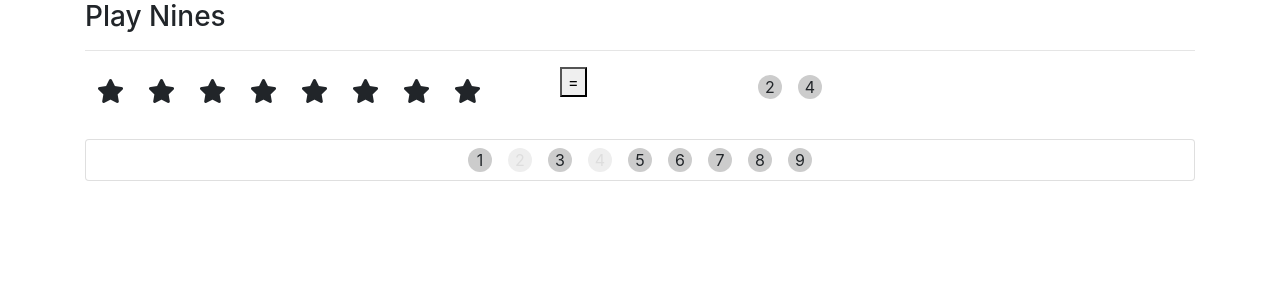
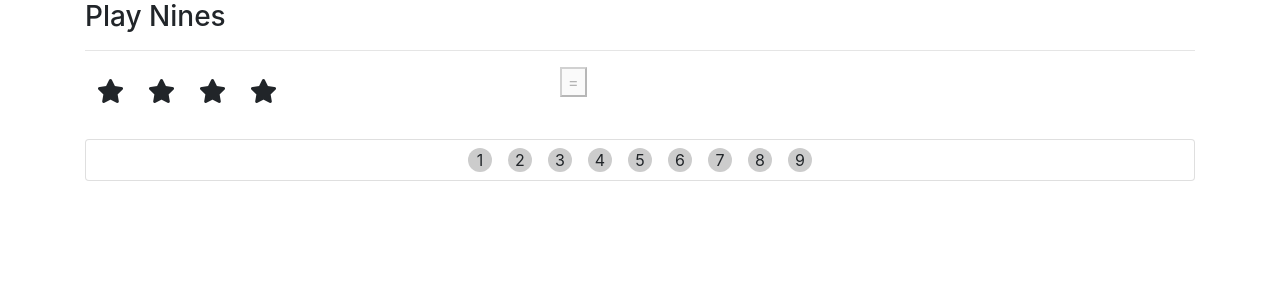
Before and after one commit to AdamBilinski/NineGame, a React app: page / in a window 1280 px wide. Shown: the top 300 px of the page. Built offline with nearby package versions, Linux system fonts and the light colour scheme.

Commit message:
added a little bit of logic to the answers

```diff
--- a/src/Answer.js
+++ b/src/Answer.js
@@ -4,7 +4,7 @@ const Answer = (props) => {
     return(
         <div className="col-5">
             {props.selectedNumbers.map((number, i) =>
-                <span key={i}>{number}</span>
+                <span key={i} onClick={() =>props.unselectNumber(number)}>{number}</span>
             )}
         </div>
     )
--- a/src/Button.js
+++ b/src/Button.js
@@ -3,7 +3,7 @@ import React from "react";
 const Button = (props) =>{
     return(
         <div className="col-2">
-            <button>=</button>
+            <button className="button" disabled={props.selectedNumbers.length === 0}>=</button>
         </div>
     )
 }
--- a/src/Game.js
+++ b/src/Game.js
@@ -6,20 +6,43 @@ import Numbers from "./Numbers"
 
 export default class Game extends React.Component {
     state = {
-        selectedNumbers : [2, 4]
+        selectedNumbers : [],
+        randomNumberOfStars : 1 + Math.floor(Math.random()*9)
+    };
+
+    selectedNumber = (clickedNumber) =>{
+        if(this.state.selectedNumbers.indexOf(clickedNumber) >= 0){
+            return;
+        }
+        this.setState(prevState => ({
+            selectedNumbers: prevState.selectedNumbers.concat(clickedNumber)
+        }))
     }
+
+    unselectNumber = (clickedNumber) =>{
+        if(this.state.selectedNumbers.indexOf(clickedNumber) >= 0){
+            this.setState(prevState =>({
+                selectedNumbers: prevState.selectedNumbers
+                    .filter(number => number !== clickedNumber)
+            }))
+        }
+    }
+
     render() {
+        const {selectedNumbers, randomNumberOfStars} = this.state;
         return (
             <div className="container">
                 <h3>Play Nines</h3>
                 <hr />
                 <div className="row">
-                    <Stars />
-                    <Button />
-                    <Answer selectedNumbers={this.state.selectedNumbers}/>
+                    <Stars numberOfStars={randomNumberOfStars} />
+                    <Button selectedNumbers={selectedNumbers} />
+                    <Answer selectedNumbers={selectedNumbers}
+                            unselectNumber={this.unselectNumber} />
                 </div>
                 <br />
-                <Numbers selectedNumbers={this.state.selectedNumbers}/>
+                <Numbers selectedNumbers={selectedNumbers}
+                         selectedNumber={this.selectedNumber}   />
             </div>
         )
     }
--- a/src/Numbers.js
+++ b/src/Numbers.js
@@ -2,8 +2,8 @@ import React from "react";
 import _ from "lodash";
 
 const Numbers = (props) => {
-    const numberClassName = (number) =>{
-        if(props.selectedNumbers.indexOf(number) > -1){
+    const numberClassName = (number) => {
+        if (props.selectedNumbers.indexOf(number) > -1) {
             return "selected";
         }
     }
@@ -11,9 +11,11 @@ const Numbers = (props) => {
         <div className="card text-center">
             <div>
                 {Numbers.list.map((number, i) =>
-                    <span key={i} className={numberClassName(number)}>{number}</span>
+                    <span key={i} className={numberClassName(number)}
+                        onClick={() => props.selectedNumber(number)}>
+                        {number}
+                    </span>
                 )}
-
             </div>
         </div>
     )
--- a/src/Stars.js
+++ b/src/Stars.js
@@ -1,15 +1,16 @@
 import React from "react";
+import _ from "lodash";
 
 const Stars = (props) => {
-    const numberOfStars = 1 + Math.floor(Math.random()*9);
-    let stars = [];
-    for(let i =0; i<numberOfStars; i++){
-        stars.push( <i key={i} className="fa fa-star"></i>);
-    }
+    // let stars = [];
+    // for(let i =0; i<numberOfStars; i++){
+    //     stars.push( <i key={i} className="fa fa-star"></i>);
+    //}
 
     return (
         <div className="col-5" >
-            {stars}
+            {_.range(props.numberOfStars).map(i =>
+                <i key={i} className="fa fa-star"></i>)}
         </div>
     )
 }
```
